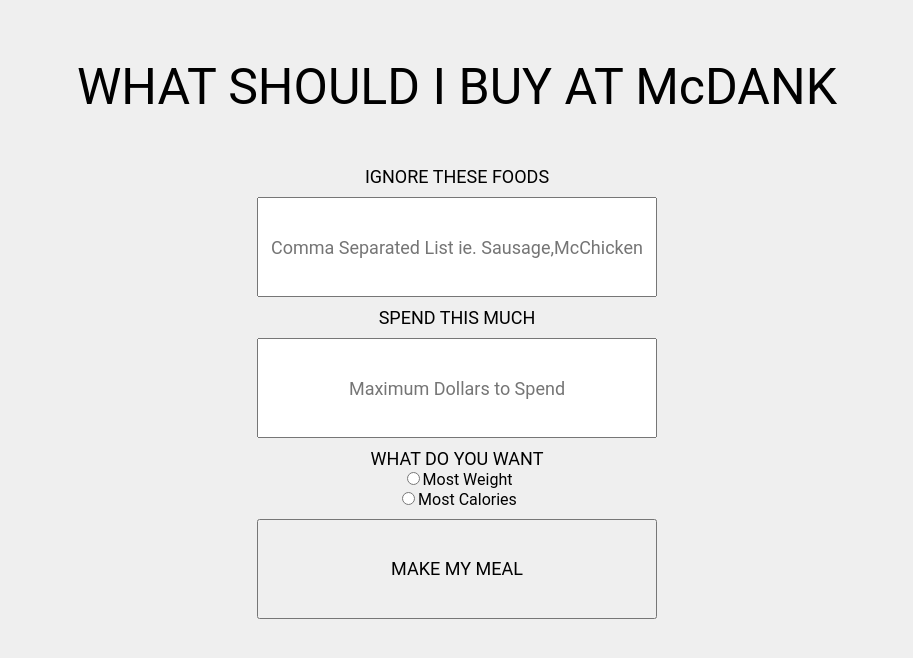
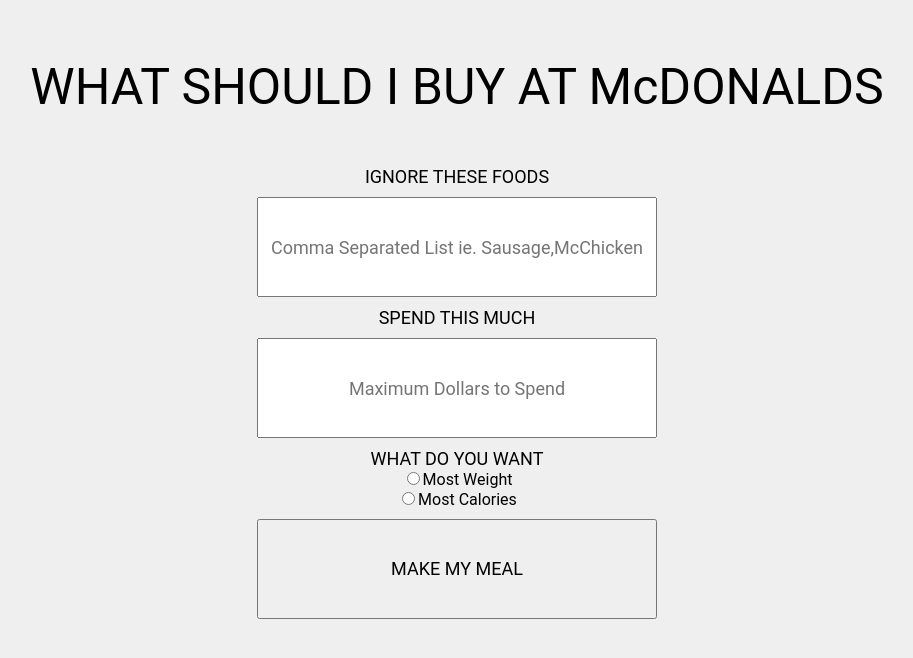
Before and after one commit to GriffinLedingham/mcdank-calc, a website: page index.html in a window 1280 px wide. Shown: the whole page, without its empty margins (183-1096 px from the left). Drawn offline with Linux system fonts and the light colour scheme.

Commit message:
changed mcdank to mcdonalds

```diff
--- a/index.html
+++ b/index.html
@@ -11,7 +11,7 @@
 <link href=\'https://fonts.googleapis.com/css?family=Roboto\' rel=\'stylesheet\' type=\'text/css\'>
 <body style="background:#EFEFEF;text-align:center;font-family: 'Roboto', sans-serif !important;">
   <div style="display:inline-block;margin-top:50px;">
-    <span style="font-family: 'Roboto', sans-serif;font-size:50px;margin-bottom:50px;display:block;">WHAT SHOULD I BUY AT McDANK</span>
+    <span style="font-family: 'Roboto', sans-serif;font-size:50px;margin-bottom:50px;display:block;">WHAT SHOULD I BUY AT McDONALDS</span>
     <form action="/mealme" method="get">
       <div style="font-size:18px;">IGNORE THESE FOODS</div>
       <input style="margin:10px;width:400px;text-align:center;height:100px;font-size:18px;line-height:18px;font-family: 'Roboto', sans-serif;" name="list" placeholder="Comma Separated List ie. Sausage,McChicken"><br>
```
